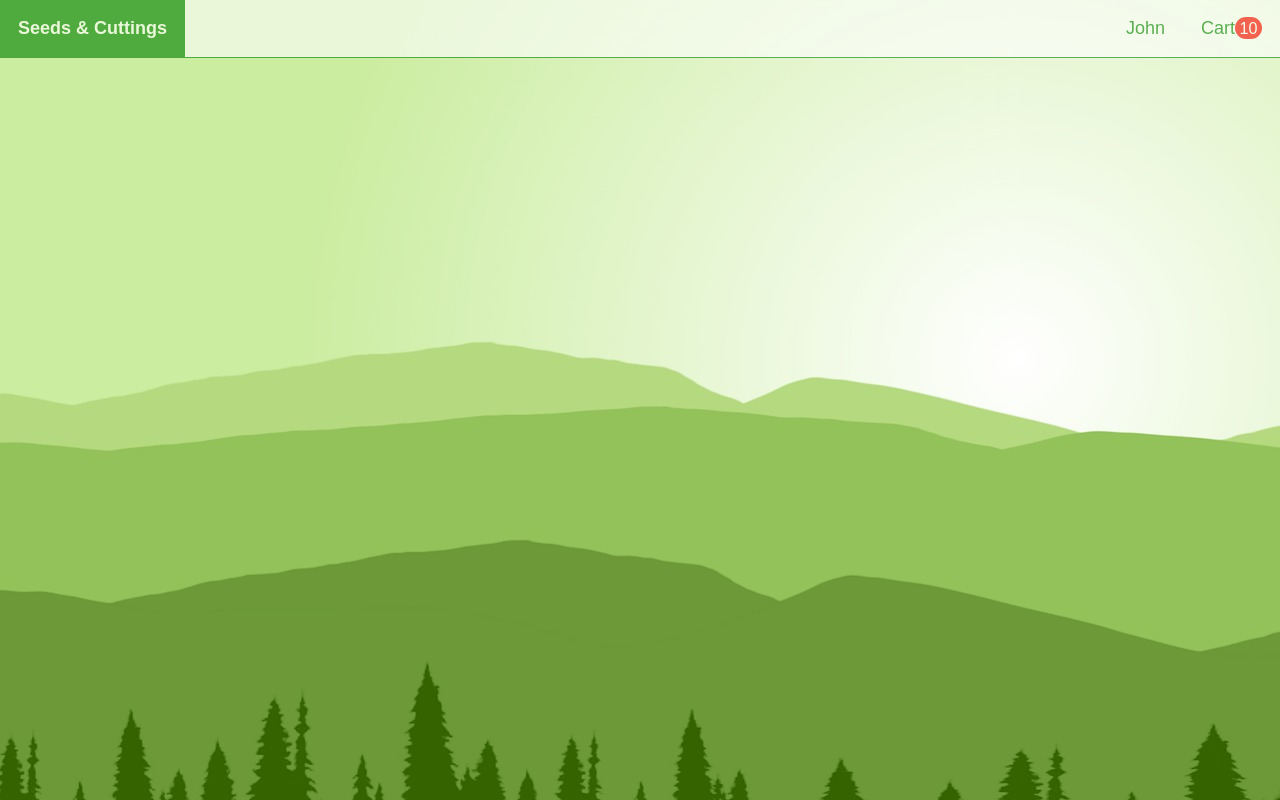
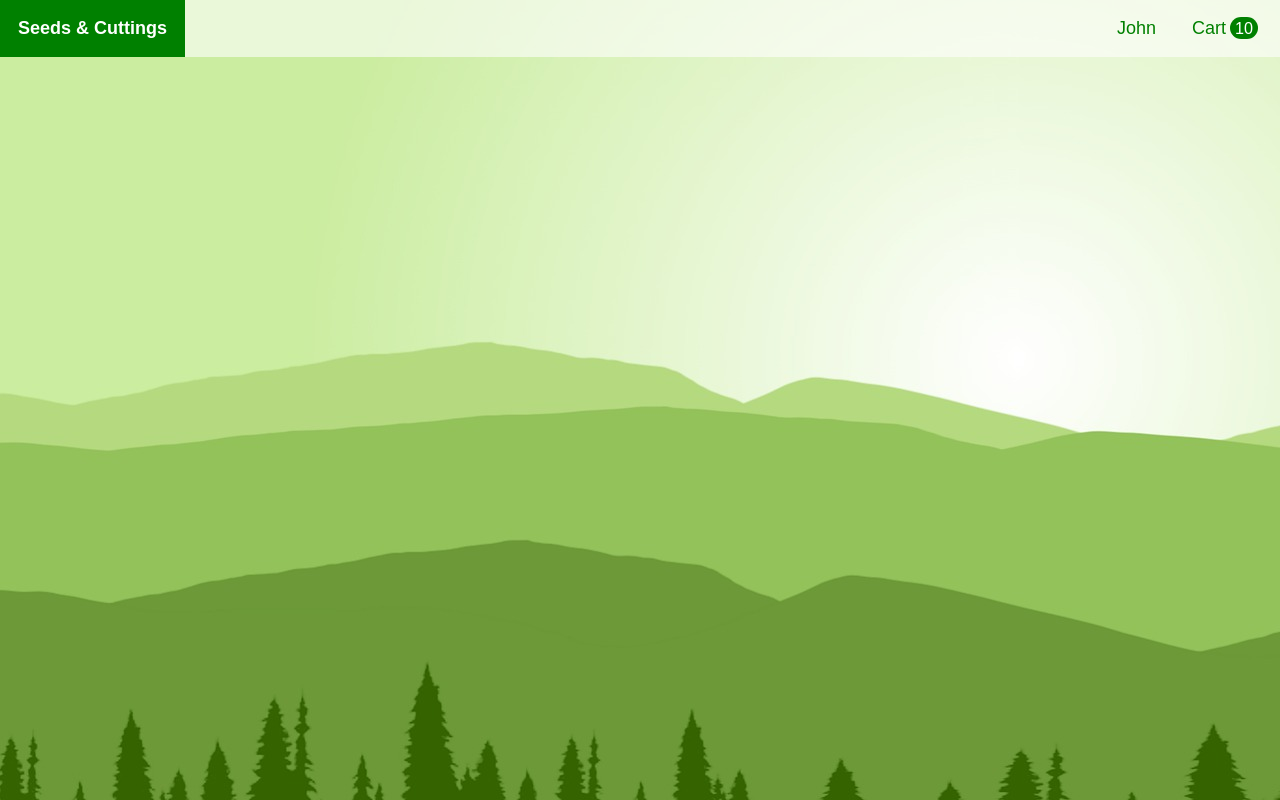
Before and after one commit to MichaelGreatorex/seeds, a React (Create React App) app in the folder frontend/: page / in a window 1280 px wide. Built offline with nearby package versions, Linux system fonts and the light colour scheme; a web font is replaced by a local one.

Commit message:
improved header

```diff
--- a/frontend/src/components/Header/header.module.css
+++ b/frontend/src/components/Header/header.module.css
@@ -1,8 +1,6 @@
 .header {
-    background: white;
-    opacity: .6;
+    background: rgba(255, 255, 255, 0.603);
     padding: 0;
-    border-bottom: 1px solid green;
 }
 
 .header a {
@@ -44,7 +42,7 @@
 .menu {
     position: absolute;
     z-index: 1;
-    background-color: white;
+    background-color: rgba(255, 255, 255, 0.619);
     border: 1px solid green;
     display: none;
 }
@@ -59,8 +57,9 @@
 }
 
 .cart_count{
-    background-color: red;
+    background-color: green;
     color: white;
+    margin: 0.25rem;
     padding: 0.1rem 0.25rem;
     border-radius: 100rem;
     font-size: 0.9rem;
```
